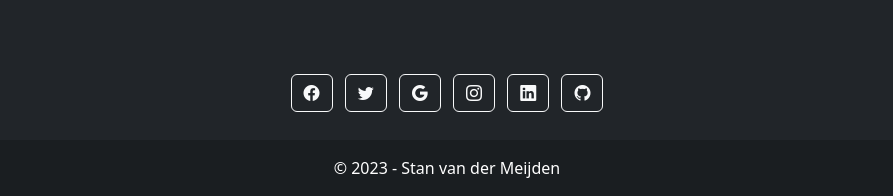
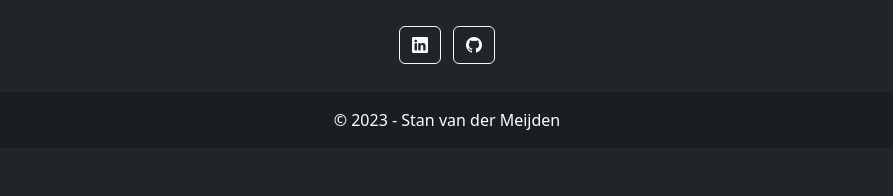
Before and after one commit to Stanmina/Stanmina.github.io, a plain HTML site: page index.html in a window 1280 px wide. Shown: the part 959-1155 px from the top of the page, without its empty margins (193-1086 px from the left). After the commit the page ends 1107 px from the top, so only its background shows below. Drawn offline with nearby package versions, Linux system fonts and the light colour scheme.

Commit message:
lekker klooien

```diff
--- a/index.html
+++ b/index.html
@@ -46,7 +46,7 @@
                 </div>
             </nav>
         </header>
-        <main>
+        <main class="min-vh-100">
             <img id="stan-img" class="img-fluid"
                 src=""
                 alt="image of me">
@@ -68,7 +68,7 @@
                             </div>
                         </div>
                         <div class="carousel-item">
-                            <img src="https://eg-wel.nl/templates/yootheme/cache/59/logo-59fe7136.webp" style="aspect-ratio: 16/9; object-fit: none;" style="mix-blend-mode: color-burn;" class="d-block w-100" alt="...">
+                            <img src="https://yt3.ggpht.com/ytc/AMLnZu_xuzbc9v_cz7DUY0Vp8dsU2G9WSPVSCYySuB4G3w=s900-c-k-c0x00ffffff-no-rj" style="aspect-ratio: 16/9; object-fit: scale-down;" class="d-block w-100" alt="...">
                             <div class="carousel-caption d-none d-md-block">
                                 <h5>Second slide label</h5>
                                 <p>Some representative placeholder content for the second slide.</p>
@@ -94,32 +94,16 @@
             </div>
         </main>
 
-        <footer class="bg-dark text-center text-white mt-5">
+        <footer class="text-center text-white">
             <!-- Grid container -->
             <div class="container p-4 pb-0">
                 <!-- Section: Social media -->
                 <section class="mb-4">
-                    <!-- Facebook -->
-                    <a class="btn btn-outline-light btn-floating m-1" href="#!"
-                        role="button"><i class="bi bi-facebook"></i></a>
-
-                    <!-- Twitter -->
-                    <a class="btn btn-outline-light btn-floating m-1" href="#!"
-                        role="button"><i class="bi bi-twitter"></i></a>
-
-                    <!-- Google -->
-                    <a class="btn btn-outline-light btn-floating m-1" href="#!"
-                        role="button"><i class="bi bi-google"></i></a>
-
-                    <!-- Instagram -->
-                    <a class="btn btn-outline-light btn-floating m-1" href="#!"
-                        role="button"><i class="bi bi-instagram"></i></a>
-
                     <!-- Linkedin -->
-                    <a class="btn btn-outline-light btn-floating m-1" href="#!"
+                    <a class="btn btn-outline-light btn-floating m-1" target="_blank" href="https://www.linkedin.com/in/stan-van-der-meijden-a4a099250/"
                         role="button"><i class="bi bi-linkedin"></i></a>
                     <!-- Github -->
-                    <a class="btn btn-outline-light btn-floating m-1" href="#!"
+                    <a class="btn btn-outline-light btn-floating m-1" target="_blank" href="http://github.com/Stanmina"
                         role="button"><i class="bi bi-github"></i></a>
                 </section>
                 <!-- Section: Social media -->
```
Also changed, not shown: info.html (+5 -21 lines).
